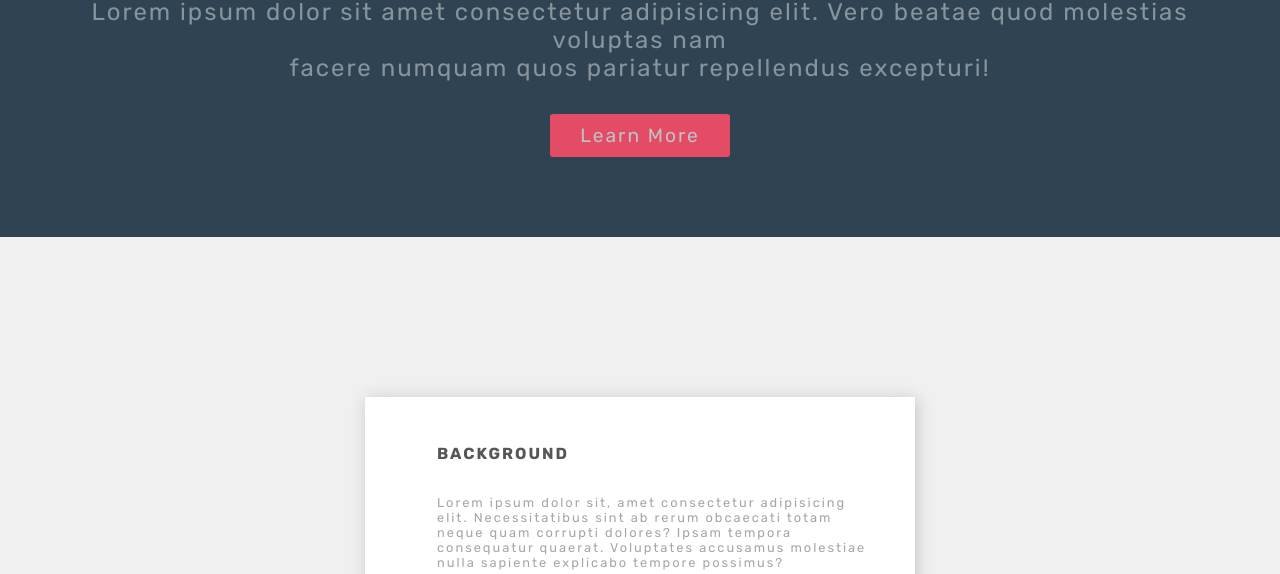
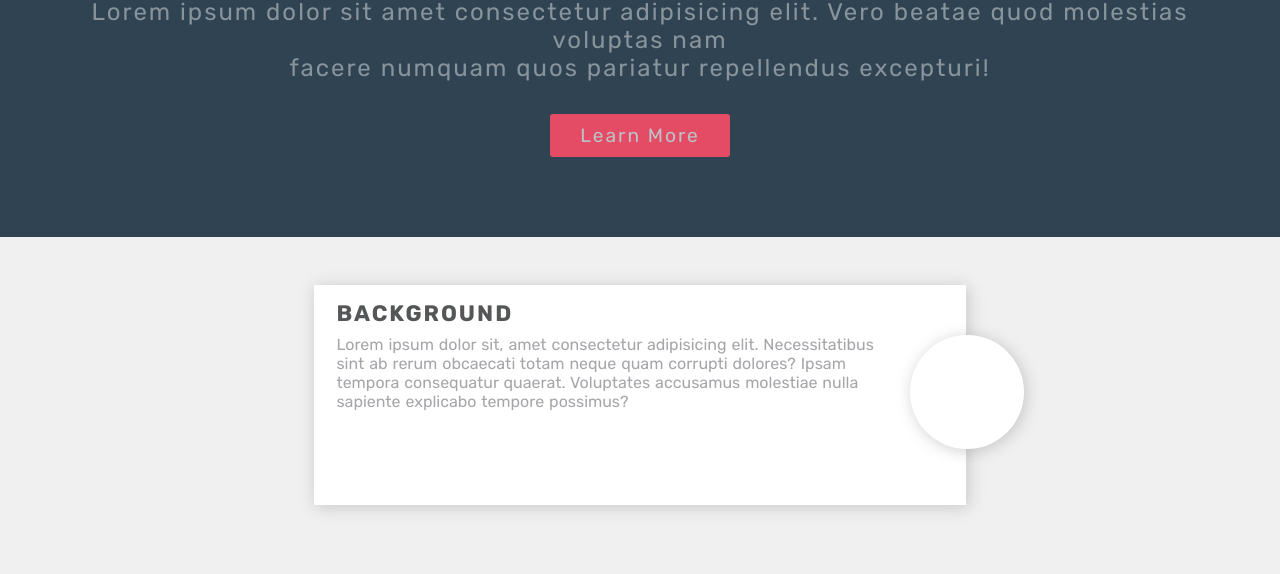
Before and after one commit to CDiala/responsive_website, a plain HTML site: page index.html in a window 1280 px wide. Shown: the part 226-800 px from the top of the page. Drawn offline with Linux system fonts and the light colour scheme.

Commit message:
hero background fully responsive.

```diff
--- a/styles.css
+++ b/styles.css
@@ -361,7 +361,106 @@ div.nav-bar {
   width: 100%;
 }
 
+/*adjust hero-background*/
+div.hero-background {
+  width: 100%;
+}
+
 /* mobile size */
+@media screen and (min-width: 0px) {
+  /* hero section */
+  div.hero-section {
+    padding: 5rem;
+  }
+
+  /* hero background section */
+  div.hero-background {
+    display: inline-block;
+    padding: 3rem 0;
+    padding-bottom: 0;
+  }
+
+  div.background {
+    margin: auto;
+    width: 70%;
+    padding: 15px 14px;
+    padding-right: 60px;
+  }
+
+  div.background h4,
+  div.background p {
+    padding-left: 0.5rem;
+  }
+
+  div.background p {
+    font-size: 68%;
+    letter-spacing: 0;
+    padding-right: 15px;
+    word-spacing: 1px;
+  }
+
+  div.background h4 {
+    font-size: 1.4rem;
+    padding-bottom: 0.5rem;
+    padding-top: 0;
+  }
+
+  div.hero-background-pos {
+    float: right; /*apply this*/
+    left: -20%;
+    margin-right: -52px;
+    top: -170px;
+    width: 104px;
+    height: 104px;
+    position: relative;
+  }
+}
+
+@media screen and (max-width: 320px) {
+  /* hero background section */
+  div.hero-background {
+    display: inline-block;
+    padding: 3rem 0;
+    padding-bottom: 0;
+    width: 100%; /*new*/
+  }
+
+  /* div.background {
+    margin: auto;
+    width: 70%;
+    padding: 15px 14px;
+    padding-right: 60px;
+  } */
+
+  /* div.background h4,
+  div.background p {
+    padding-left: 0.5rem;
+  } */
+
+  div.background p {
+    /* font-size: 68%; */
+    /* letter-spacing: 0; */
+    padding-right: 5px;
+    /* word-spacing: 1px; */
+  }
+
+  div.background h4 {
+    font-size: 0.89rem;
+    padding-bottom: 0.5rem;
+    padding-top: 0;
+  }
+
+  div.hero-background-pos {
+    float: right; /*apply this*/
+    left: -20%;
+    margin-right: -52px;
+    top: -170px;
+    width: 94px;
+    height: 94px;
+    position: relative;
+  }
+}
+
 @media screen and (max-width: 425px) {
   /* navbar */
   ul.nav-links {
@@ -403,23 +502,23 @@ div.nav-bar {
   div.background p {
     font-size: 68%;
     letter-spacing: 0;
+    padding-right: 15px;
     word-spacing: 1px;
   }
 
   div.background h4 {
-    font-size: 1.4rem;
+    font-size: 1rem;
     padding-bottom: 0.5rem;
-    padding-top: 0.5rem;
-    /* font-size: 1.5rem; */
+    padding-top: 0;
   }
 
   div.hero-background-pos {
     float: right; /*apply this*/
-    left: -5%;
-    margin-right: -57px;
-    top: -170px;
-    width: 114px;
-    height: 114px;
+    left: -15%;
+    margin-right: -45px;
+    top: -165px;
+    width: 90px;
+    height: 90px;
     position: relative;
   }
 }
@@ -442,6 +541,48 @@ div.nav-bar {
   div.hero-section {
     padding: 5rem;
   }
+
+  /* hero background section */
+  div.hero-background {
+    display: inline-block;
+    padding: 3rem;
+    padding-bottom: 0;
+  }
+
+  div.background {
+    margin: auto;
+    width: 70%;
+    padding: 15px 14px;
+    padding-right: 60px;
+  }
+
+  div.background h4,
+  div.background p {
+    padding-left: 0.5rem;
+  }
+
+  div.background p {
+    font-size: 68%;
+    letter-spacing: 0;
+    padding-right: 15px;
+    word-spacing: 1px;
+  }
+
+  div.background h4 {
+    font-size: 1.4rem;
+    padding-bottom: 0.5rem;
+    padding-top: 0;
+  }
+
+  div.hero-background-pos {
+    float: right; /*apply this*/
+    left: -20%;
+    margin-right: -52px;
+    top: -170px;
+    width: 104px;
+    height: 104px;
+    position: relative;
+  }
 }
 
 @media screen and (min-width: 768px) {
@@ -453,6 +594,18 @@ div.nav-bar {
 
   .nav__menu {
     display: none;
+  }
+
+  /* hero */
+  div.background {
+    width: 60%;
+  }
+
+  div.background p {
+    font-size: 1rem;
+    /* letter-spacing: 0;
+    padding-right: 15px;
+    word-spacing: 1px; */
   }
 }
 
@@ -470,9 +623,25 @@ div.nav-bar {
   div.hero-content-btn a {
     font-size: 1.2rem;
   }
+
+  /*hero-background*/
+  div.background {
+    max-width: 55%;
+  }
+
+  /*hero-background-pos*/
+  div.hero-background-pos {
+    float: right; /*apply this*/
+    left: -22%;
+    margin-right: -52px;
+    top: -170px;
+    width: 114px;
+    height: 114px;
+    position: relative;
+  }
 }
 
-div.hero-background-pos,
+/* div.hero-background-pos, */
 div.snapshot-box {
   display: none;
 }
```
